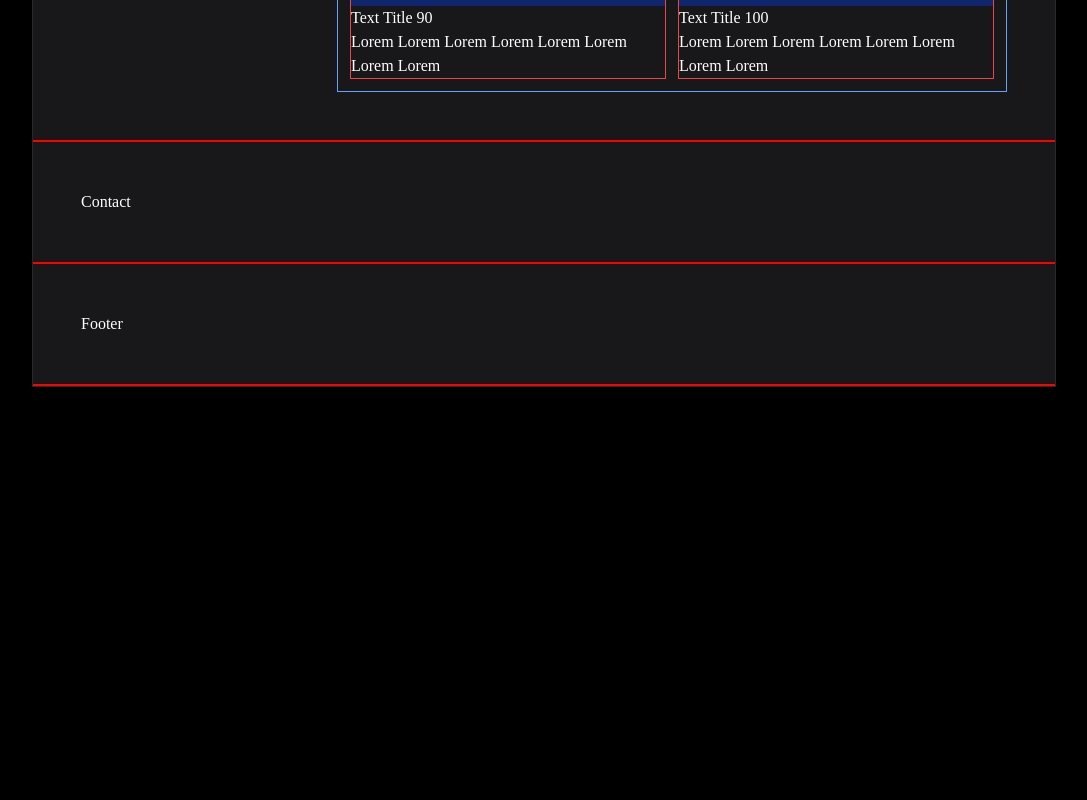
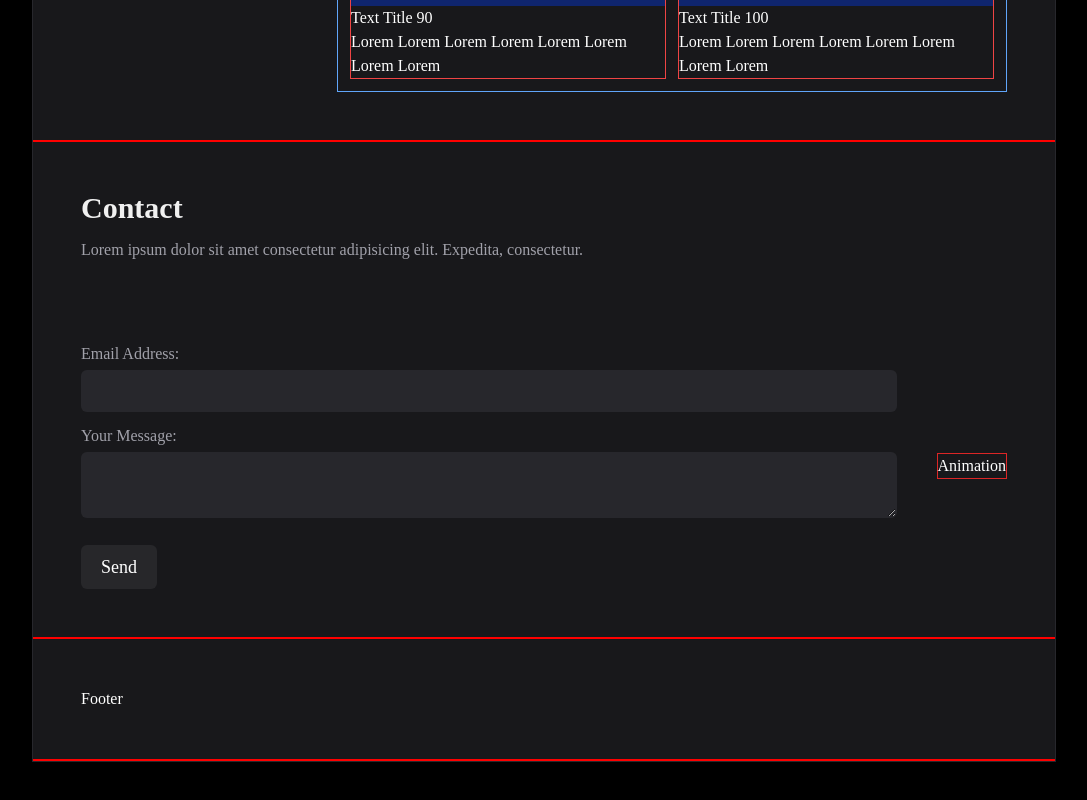
Before and after one commit to mohamedlasheen92/Portfolio, a React (Vite) app: page / in a window 1280 px wide. Shown: the part 2177-2977 px from the top of the page, without its empty margins (96-1183 px from the left). Built offline with nearby package versions, Linux system fonts and the light colour scheme.

Commit message:
ADD contact email and message

```diff
--- a/src/components/contact/Contact.tsx
+++ b/src/components/contact/Contact.tsx
@@ -1,8 +1,31 @@
+import './contact.scss'
+
 const Contact = () => {
   return (
     <>
       <section className="contact">
-        <h1>Contact</h1>
+        <h3 className="text-xl md:text-3xl font-semibold">Contact</h3>
+        <p className="mt-3 mb-20 desc">
+          Lorem ipsum dolor sit amet consectetur adipisicing elit. Expedita,
+          consectetur.
+        </p>
+
+        <section className="data flex items-center gap-10">
+          <div className="send border-blue-600 grow">
+            <form action="">
+              <div className="mail">
+                <label className='mb-1 block' htmlFor="mail">Email Address:</label>
+                <input type="email" id="mail" name="email"  className='outline-none rounded-md'/>
+              </div>
+              <div className="msg mt-3">
+                <label className='mb-1 block' htmlFor="msg">Your Message:</label>
+                <textarea name="message" id="msg" className='outline-none rounded-md'></textarea>
+              </div>
+              <button className='btn mt-5 py-2 px-5 rounded-md transition-transform hover:scale-95 font-medium text-lg'>Send</button>
+            </form>
+          </div>
+          <div className="animate border border-red-600">Animation</div>
+        </section>
       </section>
     </>
   );
--- /dev/null
+++ b/src/components/contact/contact.scss
@@ -0,0 +1,25 @@
+.contact {
+  h3 {
+    color: var(--titleColor);
+  }
+  label, .desc {
+    color: var(--graphColor);
+  }
+  input, textarea {
+      background-color: var(--inputBackground);
+
+      transition: border-color .2s linear;
+      border: 1px solid transparent;
+      padding: 8px 16px;
+      width: 100%;
+
+
+      &:hover, &:focus {
+        border-color: var(--primary);
+      }
+    }
+  button {
+    background-color: var(--grayBackground);
+
+  }
+}
--- a/src/index.css
+++ b/src/index.css
@@ -16,6 +16,8 @@
   /* --linksColor: #f4f4f5; */
   --titleColor: #f0f0f0;
   --graphColor: #a1a1aa;
+
+  --inputBackground: #3f3f4666;
 
 }
 /**
```
